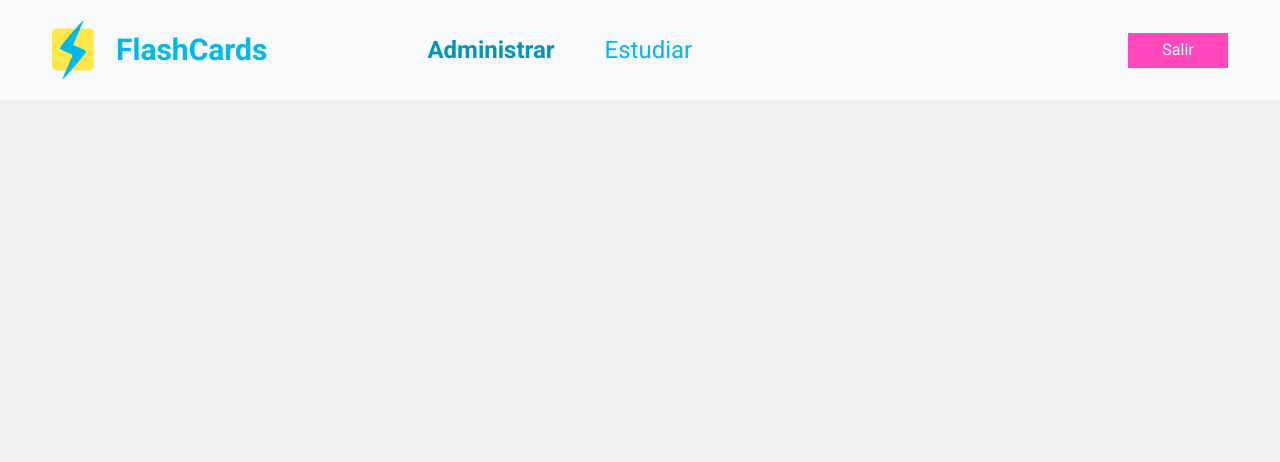
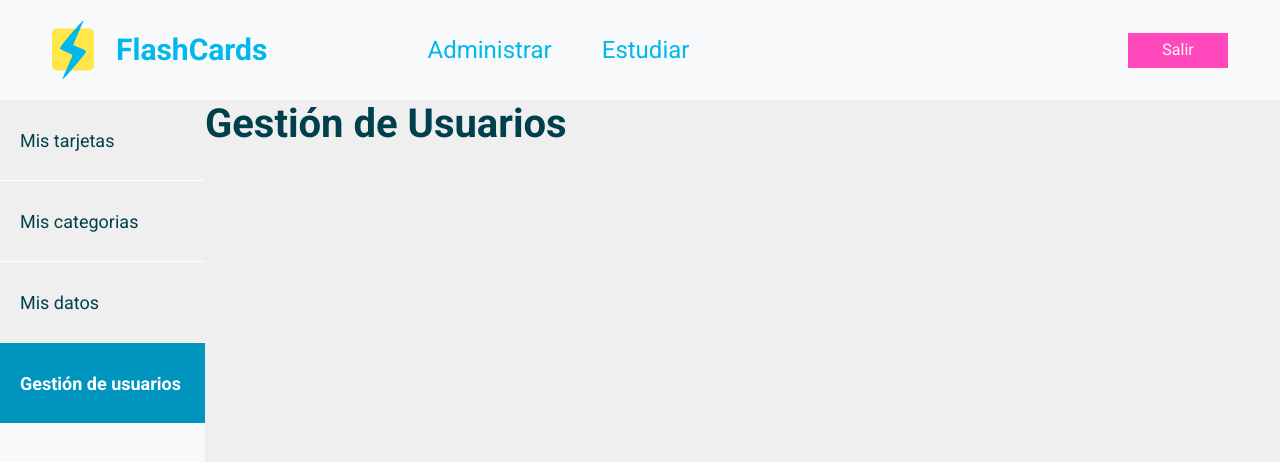
Before and after one commit to niltonsjr/flashcards, a React (Create React App) app in the folder frontend/: page /admin/usuarios in a window 1280 px wide. Shown: the top 462 px of the page. Built offline with nearby package versions, Linux system fonts and the light colour scheme.

Commit message:
Configurando las rotas de menú principal y del menú de administración

```diff
--- a/frontend/package.json
+++ b/frontend/package.json
@@ -11,6 +11,7 @@
     "@types/react": "^17.0.38",
     "@types/react-dom": "^17.0.11",
     "@types/react-router-dom": "^5.3.2",
+    "axios": "^0.25.0",
     "bootstrap": "^5.1.3",
     "node-sass": "4.14.1",
     "react": "^17.0.2",
--- a/frontend/src/App.css
+++ b/frontend/src/App.css
@@ -13,3 +13,7 @@ a, a:hover {
     text-decoration: none;
     color: unset;
 }
+
+ul {
+    padding-left: 0;
+}
--- a/frontend/src/App.tsx
+++ b/frontend/src/App.tsx
@@ -1,10 +1,11 @@
+import Navbar from "components/Navbar";
+import Admin from "pages/Admin";
+import Home from "pages/Home";
+import Register from "pages/Register";
+import { BrowserRouter, Route, Routes } from "react-router-dom";
 import "./assets/styles/custom.scss";
 import "./App.css";
-import Home from "pages/Home";
-import { BrowserRouter, Routes, Route } from "react-router-dom";
-import Navbar from "components/Navbar";
-import Register from "pages/Register";
-import Admin from "pages/Admin";
+
 
 const App = () => {
   return (
@@ -12,10 +13,11 @@ const App = () => {
       <Navbar />
       <Routes>
         <Route path="/" element={<Home />} />
-        <Route path="/register" element={<Register />} />
-        <Route path="/admin" element={<Admin />} />
+          <Route path="register" element={<Register />} />
+          <Route path="admin/*" element={<Admin />} />
 
-        {/* <Route path="/form">
+        {/*
+        <Route path="/form">
           <Route path=":movieId" element={<Form />} />
         </Route> */}
       </Routes>
--- a/frontend/src/components/Navbar/index.tsx
+++ b/frontend/src/components/Navbar/index.tsx
@@ -1,6 +1,7 @@
 import "./styles.css";
 import "bootstrap/js/src/collapse.js";
 import { ReactComponent as Logo } from "./../../assets/images/logo.svg";
+import { NavLink } from "react-router-dom";
 
 const Navbar = () => {
   return (
@@ -28,12 +29,10 @@ const Navbar = () => {
         >
           <ul className="navbar-nav offset-md-2 ">
             <li>
-              <a href="admin" className="active">
-                Administrar
-              </a>
+              <NavLink to="admin/tarjetas">Administrar</NavLink>
             </li>
             <li>
-              <a href="estudiar">Estudiar</a>
+              <NavLink to="estudiar">Estudiar</NavLink>
             </li>
           </ul>
           <div>
--- a/frontend/src/pages/Admin/Navbar/index.tsx
+++ b/frontend/src/pages/Admin/Navbar/index.tsx
@@ -1,3 +1,4 @@
+import { NavLink } from "react-router-dom";
 import "./styles.css";
 
 const Navbar = () => {
@@ -5,24 +6,24 @@ const Navbar = () => {
     <nav className="admin-nav-container">
       <ul>
         <li>
-          <a href="link" className="admin-nav-item active">
+          <NavLink to="/admin/tarjetas" className="admin-nav-item">
             <p>Mis tarjetas</p>
-          </a>
+          </NavLink>
         </li>
         <li>
-          <a href="link" className="admin-nav-item">
+          <NavLink to="/admin/categorias" className="admin-nav-item">
             <p>Mis categorias</p>
-          </a>
+          </NavLink>
         </li>
         <li>
-          <a href="link" className="admin-nav-item">
+          <NavLink to="/admin/misdatos" className="admin-nav-item">
             <p>Mis datos</p>
-          </a>
+          </NavLink>
         </li>
         <li>
-          <a href="link" className="admin-nav-item">
+          <NavLink to="/admin/usuarios" className="admin-nav-item">
             <p>Gestión de usuarios</p>
-          </a>
+          </NavLink>
         </li>
       </ul>
     </nav>
--- a/frontend/src/pages/Admin/index.tsx
+++ b/frontend/src/pages/Admin/index.tsx
@@ -1,3 +1,4 @@
+import { Route, Routes } from "react-router-dom";
 import Navbar from "./Navbar";
 import "./styles.css";
 
@@ -6,7 +7,13 @@ const Admin = () => {
     <div className="admin-container">
       <Navbar />
       <div className="admin-content">
-        <h1>contenido</h1>
+        <Routes>
+          <Route index element={<h1>Mis Tarjetas</h1>} />
+          <Route path="tarjetas" element={<h1>Mis Tarjetas</h1>} />
+          <Route path="categorias" element={<h1>Mis categorias</h1>} />
+          <Route path="misdatos" element={<h1>Mis Datos</h1>} />
+          <Route path="usuarios" element={<h1>Gestión de Usuarios</h1>} />
+        </Routes>
       </div>
     </div>
   );
```
Also changed, not shown: 1 other file (tests, documents, lock files or other folders).
